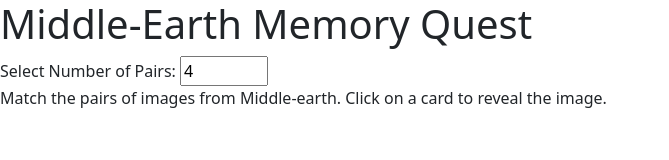
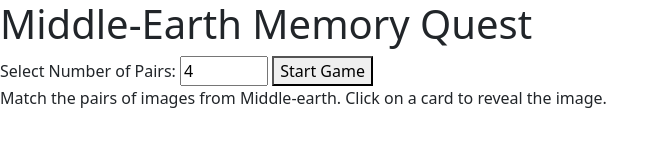
Before and after one commit to Ironmonkeynuts/middle-earth-memory-quest, a plain HTML site: page index.html in a window 1280 px wide. Shown: the whole page, without its empty margins (0-669 px from the left). Drawn offline with nearby package versions, Linux system fonts and the light colour scheme.

Commit message:
Add code for start game button in index

```diff
--- a/index.html
+++ b/index.html
@@ -14,6 +14,9 @@
     <label for="pairs">Select Number of Pairs:</label>
     <input type="number" id="pairs" min="2" max="10" value="4">
 
+    <!-- Button to start game-->
+    <button onclick="startGame()">Start Game</button>
+
     <!-- Game instructions -->
     <p id="instruct">Match the pairs of images from Middle-earth. Click on a card to reveal the image.</p>
 
```
